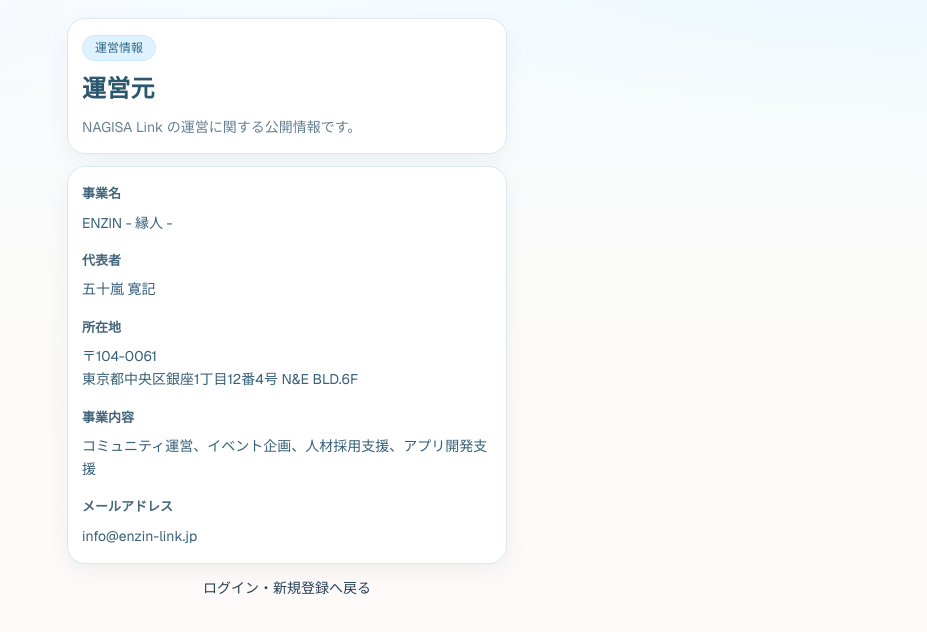
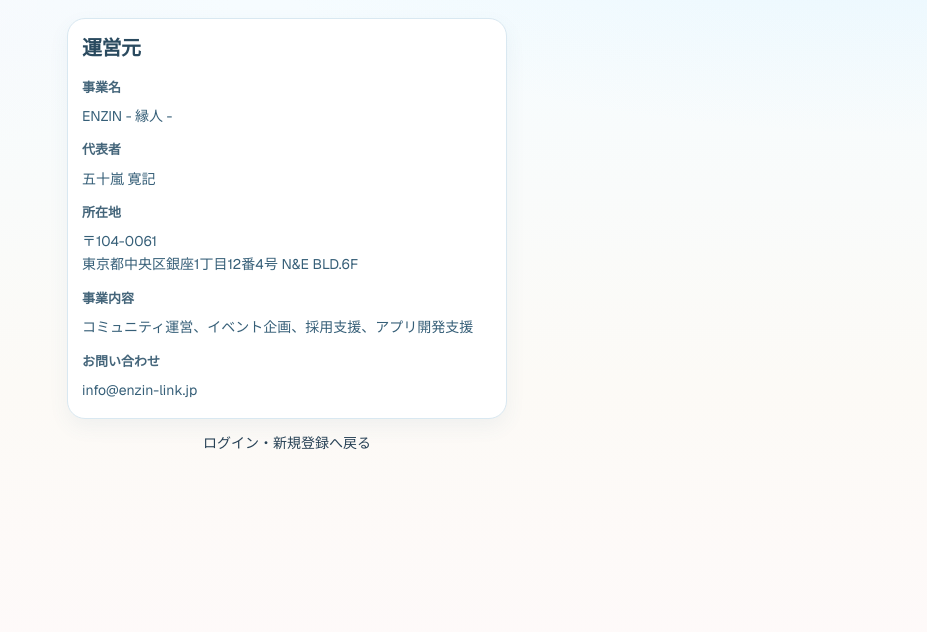
Before and after one commit to enzinhiro/nagisa-link, a Next.js app: page /operator in a window 1280 px wide. Shown: the top 632 px of the page, without its empty margins (353-1280 px from the left). Built offline with nearby package versions, Linux system fonts and the light colour scheme.

Commit message:
Simplify operator information page

```diff
--- a/src/app/operator/page.tsx
+++ b/src/app/operator/page.tsx
@@ -1,40 +1,36 @@
 import Link from "next/link";
-import { SERVICE_NAME } from "../../lib/brand";
 
 export default function OperatorPage() {
   return (
     <div className="mock-page">
       <main className="mock-shell screen-stack">
-        <header className="soft-card flex flex-col gap-3">
-          <p className="inline-flex w-fit rounded-full px-3 py-1 text-xs font-medium pill-blue">運営情報</p>
-          <h1 className="hero-title text-2xl font-semibold">運営元</h1>
-          <p className="muted-text text-sm">
-            {SERVICE_NAME} の運営に関する公開情報です。
-          </p>
-        </header>
+        <section className="soft-card flex flex-col gap-3.5 text-sm leading-relaxed text-[#365f78]">
+          <h1 className="text-xl font-semibold leading-snug tracking-tight text-[#2a4a5f]">
+            運営元
+          </h1>
 
-        <section className="soft-card flex flex-col gap-4 text-sm leading-relaxed text-[#365f78]">
+          <div className="flex flex-col gap-3">
             <div>
-            <p className="label-text mb-1">事業名</p>
+              <p className="label-text mb-0.5">事業名</p>
               <p>ENZIN - 縁人 -</p>
             </div>
             <div>
-            <p className="label-text mb-1">代表者</p>
+              <p className="label-text mb-0.5">代表者</p>
               <p>五十嵐 寛記</p>
             </div>
             <div>
-            <p className="label-text mb-1">所在地</p>
+              <p className="label-text mb-0.5">所在地</p>
               <p className="whitespace-pre-line">
                 〒104-0061{"\n"}
                 東京都中央区銀座1丁目12番4号 N&E BLD.6F
               </p>
             </div>
             <div>
-            <p className="label-text mb-1">事業内容</p>
-            <p>コミュニティ運営、イベント企画、人材採用支援、アプリ開発支援</p>
+              <p className="label-text mb-0.5">事業内容</p>
+              <p>コミュニティ運営、イベント企画、採用支援、アプリ開発支援</p>
             </div>
             <div>
-            <p className="label-text mb-1">メールアドレス</p>
+              <p className="label-text mb-0.5">お問い合わせ</p>
               <p>
                 <a
                   href="mailto:info@enzin-link.jp"
@@ -43,6 +39,7 @@ export default function OperatorPage() {
                   info@enzin-link.jp
                 </a>
               </p>
+            </div>
           </div>
         </section>
 
```
Lines whose indentation alone changed are shown as unchanged.
